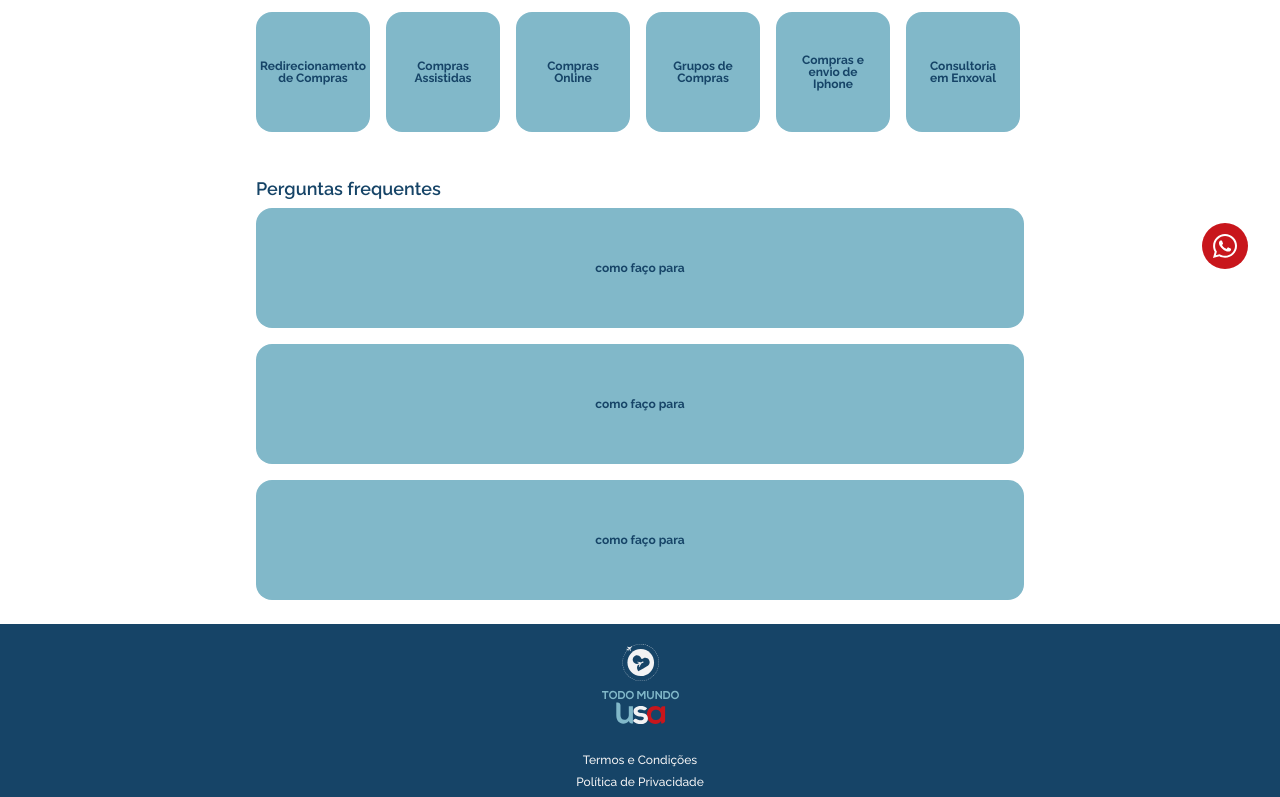
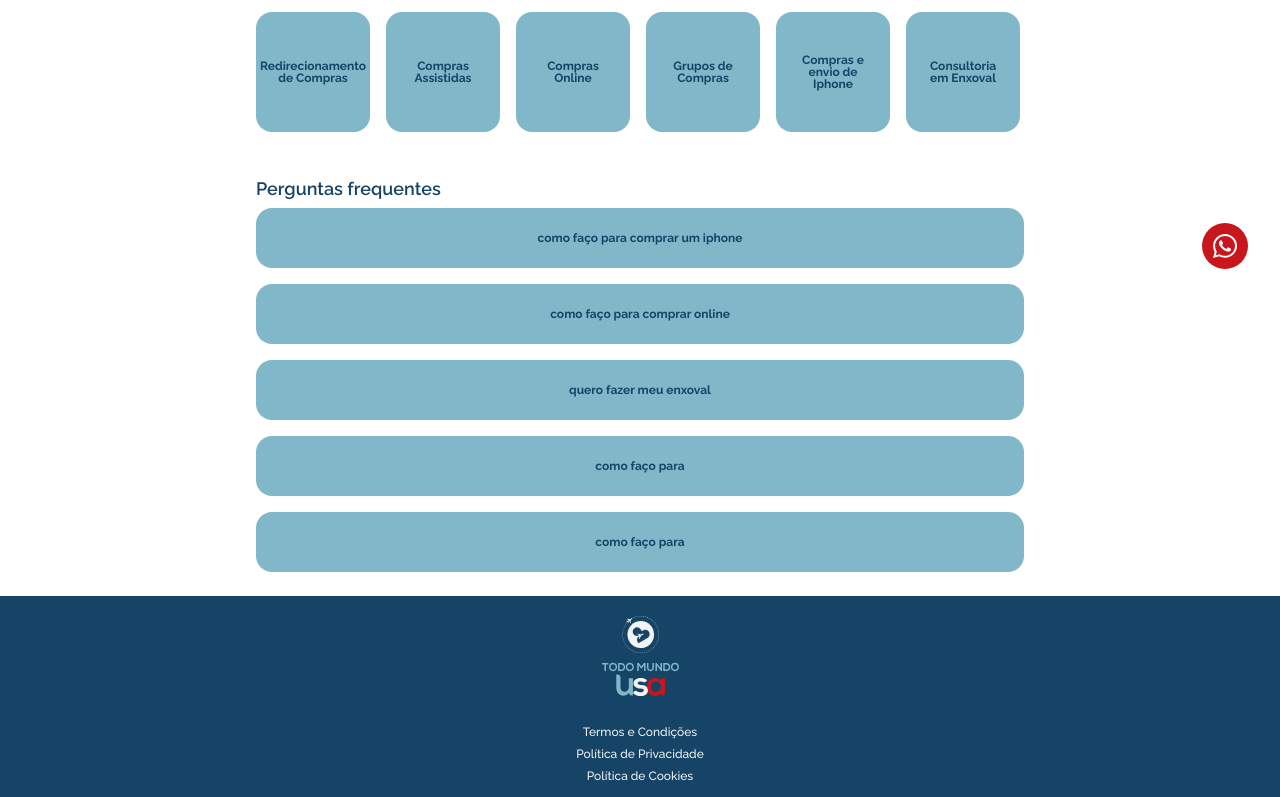
Before and after one commit to bigspinlab/TodoMundoUsa, a Next.js app in the folder src/TodoMundoUsa.Static/: page / in a window 1280 px wide. Shown: the part 499-1296 px from the top of the page. Built offline with nearby package versions, Linux system fonts and the light colour scheme.

Commit message:
UPD buttonLeadBox component

```diff
--- a/src/TodoMundoUsa.Static/src/components/Elements/ButtonLeadBox/index.tsx
+++ b/src/TodoMundoUsa.Static/src/components/Elements/ButtonLeadBox/index.tsx
@@ -5,12 +5,21 @@ import styles from './styles.module.scss'
 interface ButtonLeadBoxProps {
 	href: string
 	leadText: string
+	minHeightAuto?: boolean
 }
 
-const ButtonLeadBox: React.FC<ButtonLeadBoxProps> = ({ href, leadText }) => {
+const ButtonLeadBox: React.FC<ButtonLeadBoxProps> = ({
+	href,
+	leadText,
+	minHeightAuto = false
+}) => {
 	return (
 		<Link href={href}>
-			<a className={styles.buttonLeadBox}>
+			<a
+				className={`${styles.buttonLeadBox} ${
+					minHeightAuto ? styles.buttonLeadBoxNoMinHeight : ''
+				}`}
+			>
 				<h3>{leadText}</h3>
 			</a>
 		</Link>
--- a/src/TodoMundoUsa.Static/src/components/Elements/ButtonLeadBox/styles.module.scss
+++ b/src/TodoMundoUsa.Static/src/components/Elements/ButtonLeadBox/styles.module.scss
@@ -14,6 +14,10 @@
 	background-color: $blue-300;
 	@include border-radius(1.6rem);
 	transition: .3s;
+
+	&NoMinHeight {
+		min-height: auto;
+	}
 }
 
 
--- a/src/TodoMundoUsa.Static/src/components/Templates/Home/index.tsx
+++ b/src/TodoMundoUsa.Static/src/components/Templates/Home/index.tsx
@@ -40,9 +40,31 @@ const TemplateHome: React.FC = () => {
 			<Section>
 				<Headline smallHeadline="Perguntas frequentes" />
 				<FlexColumnContainer>
-					<ButtonLeadBox href="/" leadText="como faço para" />
-					<ButtonLeadBox href="/" leadText="como faço para" />
-					<ButtonLeadBox href="/" leadText="como faço para" />
+					<ButtonLeadBox
+						minHeightAuto
+						href="/"
+						leadText="como faço para comprar um iphone"
+					/>
+					<ButtonLeadBox
+						minHeightAuto
+						href="/"
+						leadText="como faço para comprar online"
+					/>
+					<ButtonLeadBox
+						minHeightAuto
+						href="/"
+						leadText="quero fazer meu enxoval"
+					/>
+					<ButtonLeadBox
+						minHeightAuto
+						href="/"
+						leadText="como faço para"
+					/>
+					<ButtonLeadBox
+						minHeightAuto
+						href="/"
+						leadText="como faço para"
+					/>
 				</FlexColumnContainer>
 			</Section>
 		</>
```
